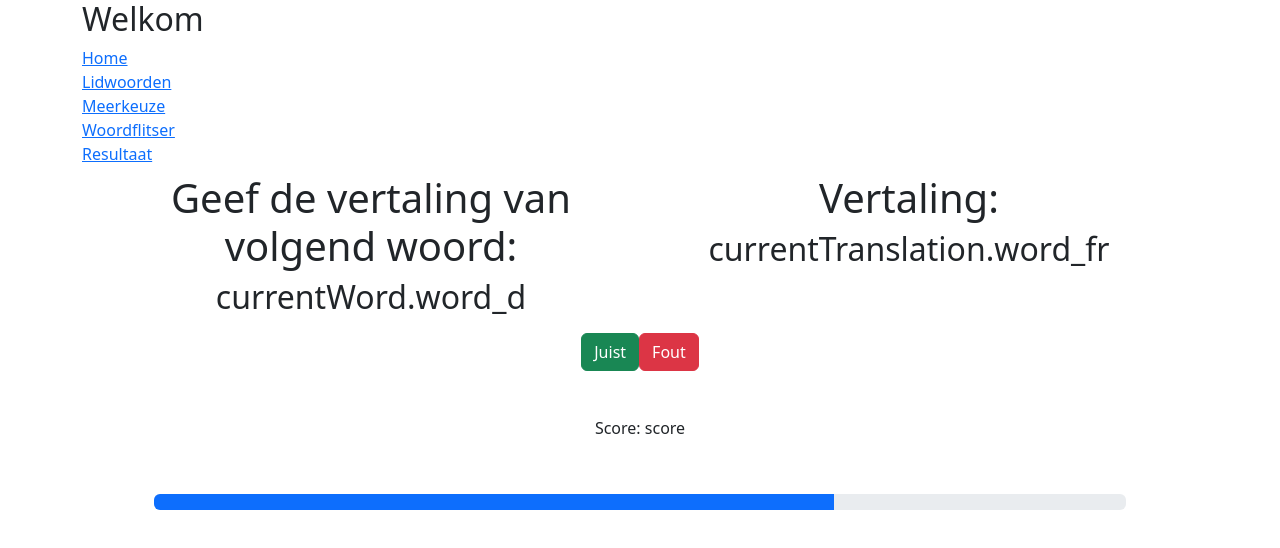
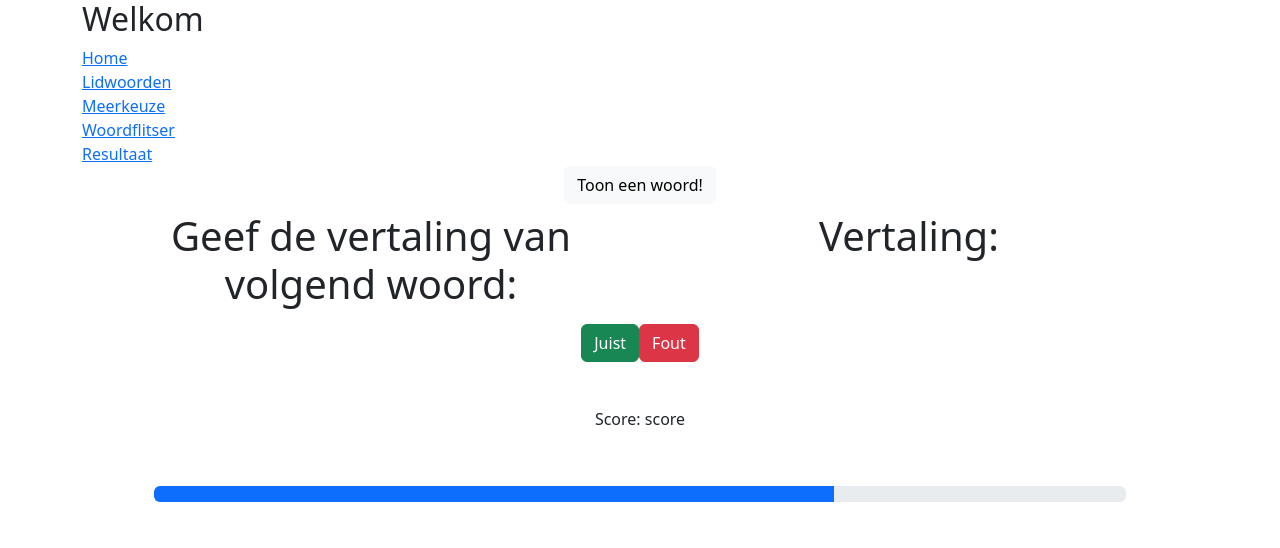
Before and after one commit to SanderGeunes/taalapp, an Angular app: page /woordflitser in a window 1280 px wide. Shown: the top 548 px of the page. Built offline with nearby package versions, Linux system fonts and the light colour scheme.

Commit message:
created first draft js for 'woordflitser' - hard coded

```diff
--- a/src/app/woordflitser/woordflitser.component.html
+++ b/src/app/woordflitser/woordflitser.component.html
@@ -1,12 +1,17 @@
 <div class="container text-center">
+    <div class="row">
+        <div class="col">
+            <button type="button" class="btn btn-light" (click)="showWords()">Toon een woord!</button>
+        </div>
+    </div>
     <div class="row m-2">
         <div class="col-md-6">
             <h1>Geef de vertaling van volgend woord:</h1>
-            <h2>currentWord.word_d</h2>
+            <h2>{{word}}</h2>
         </div>
         <div class="col-md-6">
             <h1>Vertaling:</h1>
-            <h2>currentTranslation.word_fr</h2>
+            <h2>{{translation}}</h2>
         </div>
     </div>
     <div class="row m-2">
--- a/src/app/woordflitser/woordflitser.component.ts
+++ b/src/app/woordflitser/woordflitser.component.ts
@@ -1,4 +1,6 @@
 import { Component } from '@angular/core';
+//import { Router } from '@angular/router';
+//import { WordsService } from '../words.service';
 
 @Component({
   selector: 'app-woordflitser',
@@ -6,5 +8,19 @@ import { Component } from '@angular/core';
   styleUrls: ['./woordflitser.component.css']
 })
 export class WoordflitserComponent {
+  word: string;
+  translation: string;
 
+  //constructor(private router: Router, private wordsService: WordsService){}
+
+  showWords(){
+  this.word = "Hallo";
+  this.translation = "Bonjour";
+
+  console.log(this.word);
+
+  setTimeout(() => {
+    console.log(this.translation);
+  }, 5000);
+  }
 }
```
